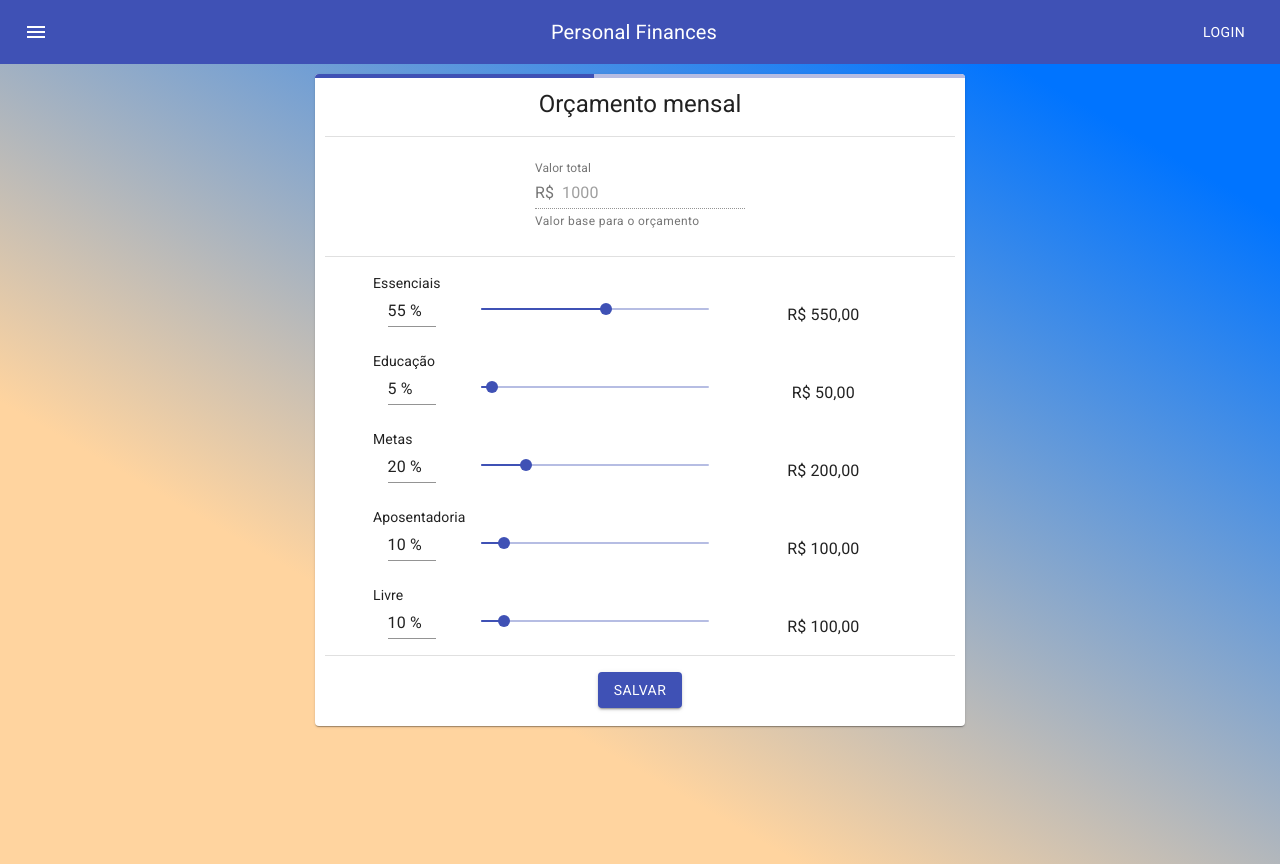
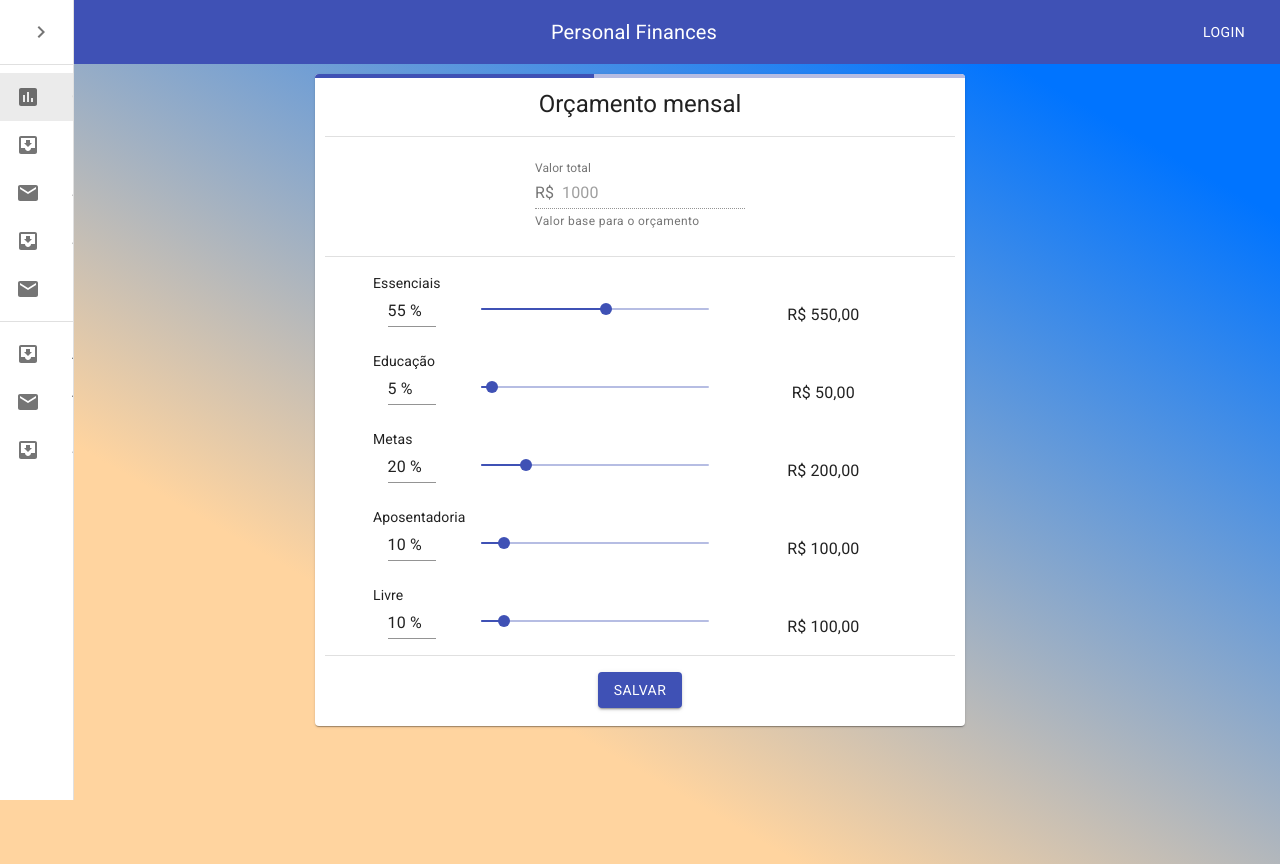
Before and after one commit to taciogt/personal-finances, a React (Create React App) app in the folder frontend/personal-finance/: page / in a window 1280 px wide. Built offline with nearby package versions, Linux system fonts and the light colour scheme; no server answers.

Commit message:
creates drawer menu

```diff
--- a/frontend/personal-finance/src/Menu.tsx
+++ b/frontend/personal-finance/src/Menu.tsx
@@ -1,11 +1,21 @@
 import AppBar from '@material-ui/core/AppBar'
 import Button from '@material-ui/core/Button'
 import IconButton from '@material-ui/core/IconButton'
-import { createStyles, makeStyles, Theme } from '@material-ui/core/styles'
+import {createStyles, makeStyles, Theme, useTheme} from '@material-ui/core/styles'
 import Toolbar from '@material-ui/core/Toolbar'
 import Typography from '@material-ui/core/Typography'
 import MenuIcon from '@material-ui/icons/Menu'
-import React from 'react'
+import React, {useState} from 'react'
+import {Divider, Drawer, List, ListItem, ListItemIcon, ListItemText} from '@material-ui/core'
+import clsx from 'clsx'
+import ChevronLeftIcon from '@material-ui/icons/ChevronLeft'
+import ChevronRightIcon from '@material-ui/icons/ChevronRight'
+import InboxIcon from '@material-ui/icons/MoveToInbox'
+import MailIcon from '@material-ui/icons/Mail'
+import AssessmentIcon from '@material-ui/icons/Assessment'
+
+
+const drawerWidth = 240
 
 const useStyles = makeStyles((theme: Theme) =>
   createStyles({
@@ -18,18 +28,60 @@ const useStyles = makeStyles((theme: Theme) =>
     title: {
       flexGrow: 1,
     },
+    drawer: {
+      width: drawerWidth,
+      flexShrink: 0,
+      whiteSpace: 'nowrap',
+    },
+    drawerOpen: {
+      width: drawerWidth,
+      transition: theme.transitions.create('width', {
+        easing: theme.transitions.easing.sharp,
+        duration: theme.transitions.duration.enteringScreen,
+      }),
+    },
+    drawerClose: {
+      transition: theme.transitions.create('width', {
+        easing: theme.transitions.easing.sharp,
+        duration: theme.transitions.duration.leavingScreen,
+      }),
+      overflowX: 'hidden',
+      width: theme.spacing(7) + 1,
+      [theme.breakpoints.up('sm')]: {
+        width: theme.spacing(9) + 1,
+      },
+    },
+    toolbar: {
+      display: 'flex',
+      alignItems: 'center',
+      justifyContent: 'flex-end',
+      padding: theme.spacing(0, 1),
+      // necessary for content to be below app bar
+      ...theme.mixins.toolbar,
+    },
   }),
 )
 
 export default function Menu() {
   const classes = useStyles()
+  const theme = useTheme()
+
+  const [open, setOpen] = useState(false)
+
+  const handleDrawerOpen = () => {
+    setOpen(true)
+  }
+
+  const handleDrawerClose = () => {
+    setOpen(false)
+  }
 
   return (
     <div className={classes.root}>
       <AppBar position="static">
         <Toolbar>
           <IconButton edge="start" className={classes.menuButton} color="inherit" aria-label="menu">
-            <MenuIcon />
+            <MenuIcon/>
           </IconButton>
           <Typography variant="h6" className={classes.title}>
             Personal Finances
@@ -37,6 +89,52 @@ export default function Menu() {
           <Button color="inherit">Login</Button>
         </Toolbar>
       </AppBar>
+      <Drawer
+        variant="permanent"
+        className={clsx(classes.drawer, {
+          [classes.drawerOpen]: open,
+          [classes.drawerClose]: !open,
+        })}
+        classes={{
+          paper: clsx({
+            [classes.drawerOpen]: open,
+            [classes.drawerClose]: !open,
+          }),
+        }}
+      >
+        <div className={classes.toolbar}>
+          {!open ?
+            <IconButton onClick={handleDrawerOpen}>
+              <ChevronRightIcon/>
+            </IconButton> :
+            <IconButton onClick={handleDrawerClose}>
+              <ChevronLeftIcon/>
+            </IconButton>}
+        </div>
+        <Divider/>
+        <List>
+          <ListItem button selected={true}>
+            <ListItemIcon><AssessmentIcon/></ListItemIcon>
+            <ListItemText primary="Orçamento Mensal"/>
+          </ListItem>
+
+          {['Inbox', 'Starred', 'Send email', 'Drafts'].map((text, index) => (
+            <ListItem button key={text}>
+              <ListItemIcon>{index % 2 === 0 ? <InboxIcon/> : <MailIcon/>}</ListItemIcon>
+              <ListItemText primary={text}/>
+            </ListItem>
+          ))}
+        </List>
+        <Divider/>
+        <List>
+          {['All mail', 'Trash', 'Spam'].map((text, index) => (
+            <ListItem button key={text}>
+              <ListItemIcon>{index % 2 === 0 ? <InboxIcon/> : <MailIcon/>}</ListItemIcon>
+              <ListItemText primary={text}/>
+            </ListItem>
+          ))}
+        </List>
+      </Drawer>
     </div>
   )
 }
```
